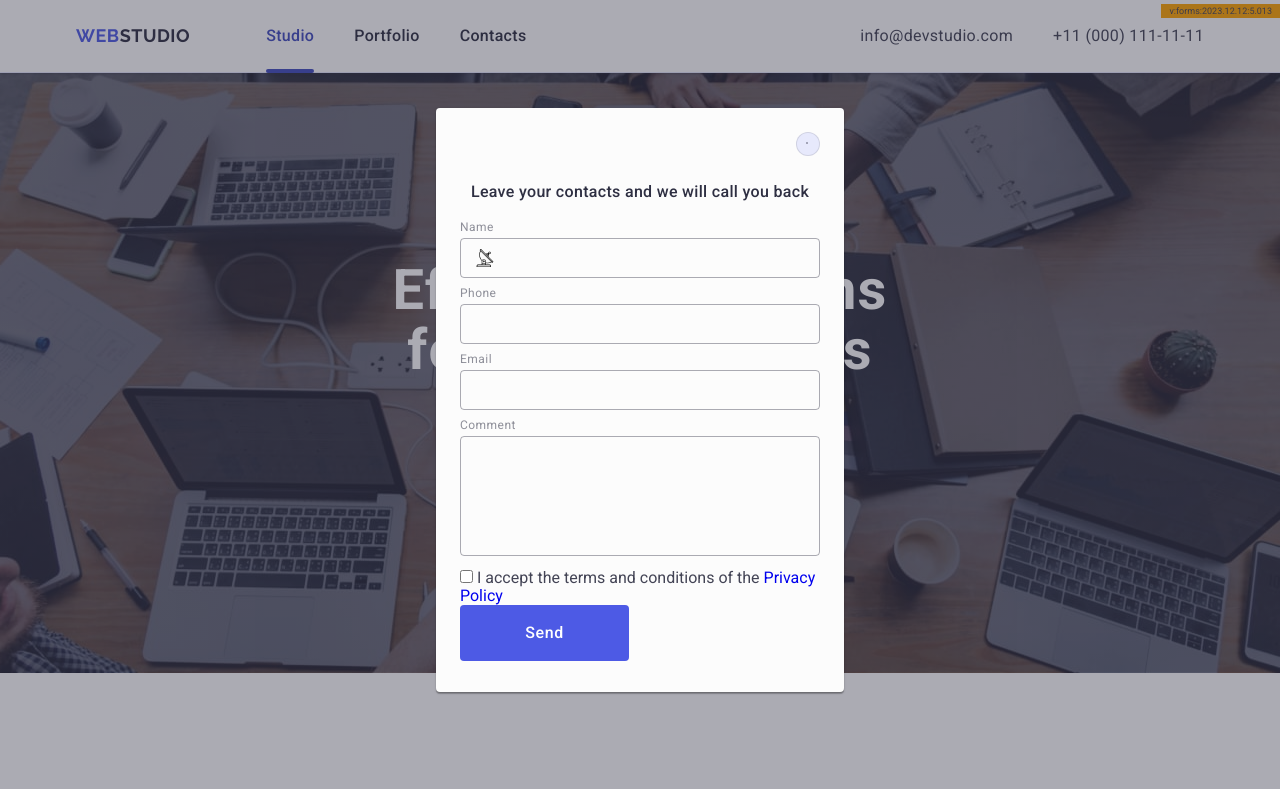
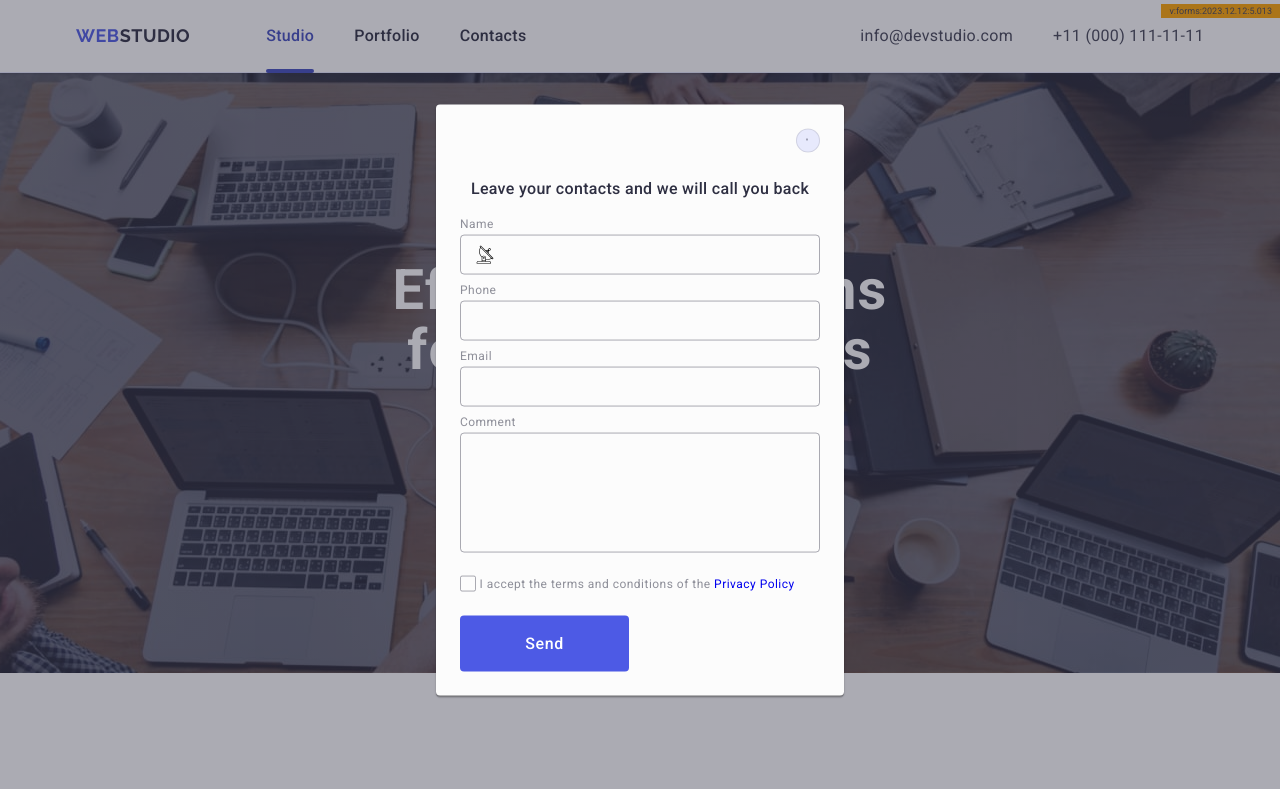
Before and after one commit to vButkevich/goit-markup-hw-05, a plain HTML site: page index.html in a window 1280 px wide. Shown: the top 789 px of the page. Drawn offline with nearby package versions, Linux system fonts and the light colour scheme.

Commit message:
checkbox

```diff
--- a/css/styles.css
+++ b/css/styles.css
@@ -945,29 +945,6 @@ text {
   transition: border-color 250ms cubic-bezier(0.4, 0, 0.2, 1);
 }
 
-.modal-window-form-input:hover,
-.modal-window-form-input:focus {
-  border-color: #4D5AE5;
-}
-
-.modal-window-form-textarea {
-  width: 100%;
-  height: 120px;
-  font-size: 12px;
-  line-height: 1.17;
-  letter-spacing: 0.04em;
-  color: rgba(46, 47, 66, 0.4);
-  border: 1px solid rgba(46, 47, 66, 0.4);
-  border-radius: 4px;
-  background-color: transparent;
-  padding: 8px 16px;
-  outline: transparent;
-  resize: none;
-  transition: border-color 250ms cubic-bezier(0.4, 0, 0.2, 1);
-}
-
-
-
 .modal-window-form-button {
 
   /*Для кнопки в класі заданий стиль*/
@@ -1085,6 +1062,70 @@ text {
 .modal-window-form-input:hover svg,
 .modal-window-form-input:focus svg {
   fill: #4D5AE5;
+}
+
+
+.modal-window-form-textarea-box {
+  padding-bottom: 16px;
+}
+
+.modal-window-form-textarea {
+  width: 100%;
+  height: 120px;
+  font-size: 12px;
+  line-height: 1.17;
+  letter-spacing: 0.04em;
+  color: rgba(46, 47, 66, 0.4);
+  border: 1px solid rgba(46, 47, 66, 0.4);
+  border-radius: 4px;
+  background-color: transparent;
+  padding: 8px 16px;
+  outline: transparent;
+  resize: none;
+  transition: border-color 250ms cubic-bezier(0.4, 0, 0.2, 1);
+}
+
+.modal-window-form-textarea:hover,
+.modal-window-form-textarea:focus,
+.modal-window-form-input:hover,
+.modal-window-form-input:focus {
+  border-color: #4D5AE5;
+}
+
+
+.modal-window-form-checkbox-box {
+  padding-bottom: 24px;
+}
+
+.modal-window-form-checkbox-input {}
+
+.modal-window-form-checkbox-label {
+  font-size: 12px;
+  line-height: 1.17;
+  letter-spacing: 0.04em;
+  color: #8e8f99;
+}
+
+.modal-window-form-checkbox-label-span {
+  width: 16px;
+  height: 16px;
+  border: 1px solid rgba(46, 47, 66, 0.4);
+  border-radius: 2px;
+  transition: background-color 250ms cubic-bezier(0.4, 0, 0.2, 1), border 250ms cubic-bezier(0.4, 0, 0.2, 1), fill 250ms cubic-bezier(0.4, 0, 0.2, 1);
+  display: inline-flex;
+  align-items: center;
+  justify-content: center;
+  fill: transparent;
+}
+
+.modal-window-form-checkbox-svg {
+  width: 10px;
+  height: 8px;
+}
+
+.modal-window-form-checkbox-input:checked {
+  border: none;
+  fill: #404bbf;
 }
 
 /* та можуть містити дефіс чи нижнє підкреслення Для input у класі заданий стиль width: 100%; */
--- a/index.html
+++ b/index.html
@@ -566,7 +566,7 @@
                     </label>
                     <div class="modal-window-form-div">
                         <input type="text" id="user-email" name="user-email" class="modal-window-form-input">
-                        <svg class="modal-window-form-svg" width="8" height="8">
+                        <svg class="modal-window-form-svg" width="18" height="24">
                             <use href="./images/icons.svg#icon-email"></use>
                         </svg>
                     </div>
@@ -574,22 +574,30 @@
 
 
 
-                <div class="modal-window-form-input-box">
+                <div class="modal-window-form-textarea-box">
                     <label class="modal-window-form-label" for="user-comment">
                         Comment
                     </label>
-                    <div class="modal-window-form-div">
-                        <textarea id="user-comment" name="user-comment" class="modal-window-form-textarea"
-                            placeholder="Text input..." rows="5">
+                    <!-- <div class="modal-window-form-div"> -->
+                    <textarea id="user-comment" name="user-comment" class="modal-window-form-textarea"
+                        placeholder="Text input..." rows="5">
                             </textarea>
-                    </div>
+                    <!-- </div> -->
                 </div>
 
-                <div>
-                    <input type="checkbox" name="user-privacy" id="user-privacy">
-                    <!-- class="visually-hidden">                            -->
-                    <label for="user-privacy">I accept the terms and conditions of the
+                <div class="modal-window-form-checkbox-box">
+                    <input type="checkbox" name="user-privacy" id="user-privacy" value="true"
+                        class="modal-window-form-checkbox-input visually-hidden">
+                    <label for="user-privacy" class="modal-window-form-checkbox-label">
+                        <span class="modal-window-form-checkbox-label-span">
+                            <svg class="modal-window-form-checkbox-svg" width="18" height="24">
+                                <use href="./images/icons.svg#icon-email"></use>
+                            </svg>
+
+                        </span>
+                        I accept the terms and conditions of the
                         <a href="#">Privacy Policy</a>
+
                     </label>
                 </div>
 
```
